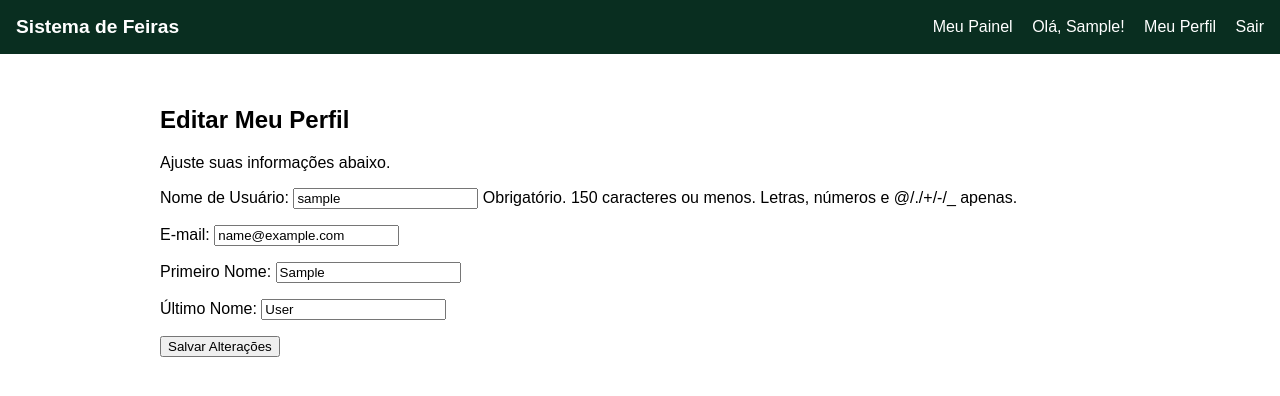
After one commit to jm-236/trabalho-ES, a Django app: page /perfil/ in a window 1280 px wide. The commit adds this page. Shown: the top 396 px of the page. Run offline with Django 5.2, Linux system fonts and the light colour scheme; the visitor is signed in with stand-in values (Sample User, id 1).

Commit message:
Feat: telas de edição de perfil

```diff
--- a/sistema_de_gestao_de_feiras/core/forms.py
+++ b/sistema_de_gestao_de_feiras/core/forms.py
@@ -1,5 +1,6 @@
 from django import forms
 from django.contrib.auth.models import User
+from django.contrib.auth.forms import UserChangeForm
 from .models import Expositor, Organizador, Feira, Produto
 from django.db import transaction
 
@@ -98,4 +99,27 @@ class ProdutoForm(forms.ModelForm):
             'quantidade': 'Quantidade em Estoque',
         }
 
+class ExpositorProfileForm(forms.ModelForm):
+    class Meta:
+        model = Expositor
+        # Inclua apenas os campos que o expositor pode editar
+        fields = ['usuario', 'contato', 'descricao']
+
+class CustomUserChangeForm(UserChangeForm):
+    # Removemos o campo de senha e seu texto de ajuda deste formulário.
+    # A troca de senha deve ser um processo separado.
+    password = None
+
+    class Meta:
+        model = User
+        # AQUI ESTÁ A MÁGICA: definimos EXATAMENTE os campos que queremos mostrar.
+        fields = ('username', 'email', 'first_name', 'last_name')
+        # E podemos traduzir os rótulos (labels) para português.
+        labels = {
+            'username': 'Nome de Usuário',
+            'email': 'E-mail',
+            'first_name': 'Primeiro Nome',
+            'last_name': 'Último Nome',
+        }
+
 # A CLASSE 'ExpositorFeirasForm' FOI REMOVIDA DAQUI, POIS ESTAVA INCORRETA.
--- a/sistema_de_gestao_de_feiras/core/templates/core/base.html
+++ b/sistema_de_gestao_de_feiras/core/templates/core/base.html
@@ -20,6 +20,11 @@
             {% if user.is_authenticated %}
                 <a href="{% url 'dashboard' %}" style="margin-right: 15px;">Meu Painel</a>
                 <span>Olá, {{ user.first_name|default:user.username }}!</span>
+                {% if 'Expositor' in user.groups.all.0.name %}
+                    <a href="{% url 'editar_perfil_expositor' %}" style="margin-left: 15px;">Meu Perfil</a>
+                {% else %}
+                    <a href="{% url 'editar_perfil' %}" style="margin-left: 15px;">Meu Perfil</a>
+                {% endif %}
                 <form action="{% url 'logout' %}" method="post" style="display: inline; margin-left: 15px;">
                     {% csrf_token %}
                     <button type="submit" style="background: none; border: none; color: white; cursor: pointer; padding: 0; font-size: inherit; font-family: inherit;">
--- /dev/null
+++ b/sistema_de_gestao_de_feiras/core/templates/core/editar_perfil.html
@@ -0,0 +1,19 @@
+{% extends 'core/base.html' %}
+{% block title %}Editar Perfil{% endblock %}
+
+{% block content %}
+    <h2>Editar Meu Perfil</h2>
+    <p>Ajuste suas informações abaixo.</p>
+
+    {% if messages %}
+        {% for message in messages %}
+            <div style="color: green; border: 1px solid green; padding: 10px; margin-bottom: 10px;">{{ message }}</div>
+        {% endfor %}
+    {% endif %}
+
+    <form method="post">
+        {% csrf_token %}
+        {{ form.as_p }}
+        <button type="submit">Salvar Alterações</button>
+    </form>
+{% endblock %}
--- a/sistema_de_gestao_de_feiras/core/urls.py
+++ b/sistema_de_gestao_de_feiras/core/urls.py
@@ -30,4 +30,8 @@ urlpatterns = [
     path('expositor/produto/editar/<int:produto_id>/', views.produto_editar, name='produto_editar'),
     path('expositor/produto/excluir/<int:produto_id>/', views.produto_excluir, name='produto_excluir'),
     path('expositor/feiras/', views.expositor_gerenciar_feiras, name='expositor_gerenciar_feiras'),
+
+    # TElas de edição de perfil
+    path('perfil/', views.editar_perfil, name='editar_perfil'),
+    path('perfil/expositor/', views.editar_perfil_expositor, name='editar_perfil_expositor'),
 ]
--- a/sistema_de_gestao_de_feiras/core/views.py
+++ b/sistema_de_gestao_de_feiras/core/views.py
@@ -1,10 +1,11 @@
 from django.shortcuts import render, get_object_or_404, redirect
 from django.contrib.auth import login
 from .models import Feira, Expositor, Organizador, Ingresso, Produto
-from .forms import CadastroForm, FeiraForm, ProdutoForm
+from .forms import CadastroForm, FeiraForm, ProdutoForm, ExpositorProfileForm
 from django.db.models import Q
 from django.contrib.auth.decorators import login_required
 from django.contrib import messages
+from .forms import CustomUserChangeForm # Importe o novo form
 
 def pagina_inicial(request):
     busca = request.GET.get('busca', '')
@@ -190,3 +191,43 @@ def expositor_gerenciar_feiras(request):
         'outras_feiras': outras_feiras,
     }
     return render(request, 'core/expositor_gerenciar_feiras.html', context)
+
+@login_required
+def editar_perfil(request):
+    if request.method == 'POST':
+        # Use o formulário personalizado
+        form = CustomUserChangeForm(request.POST, instance=request.user)
+        if form.is_valid():
+            form.save()
+            messages.success(request, 'Seu perfil foi atualizado com sucesso!')
+            return redirect('inicio')
+    else:
+        # Use o formulário personalizado
+        form = CustomUserChangeForm(instance=request.user)
+
+    return render(request, 'core/editar_perfil.html', {'form': form})
+
+@login_required
+def editar_perfil_expositor(request):
+    expositor_profile = Expositor.objects.get(usuario=request.user)
+
+    if request.method == 'POST':
+        # Use o formulário personalizado aqui também
+        user_form = CustomUserChangeForm(request.POST, instance=request.user)
+        profile_form = ExpositorProfileForm(request.POST, instance=expositor_profile)
+
+        if user_form.is_valid() and profile_form.is_valid():
+            user_form.save()
+            profile_form.save()
+            messages.success(request, 'Seu perfil de expositor foi atualizado com sucesso!')
+            return redirect('inicio')
+    else:
+        # E aqui
+        user_form = CustomUserChangeForm(instance=request.user)
+        profile_form = ExpositorProfileForm(instance=expositor_profile)
+
+    context = {
+        'user_form': user_form,
+        'profile_form': profile_form
+    }
+    return render(request, 'core/editar_perfil_expositor.html', context)
```
Also changed, not shown: sistema_de_gestao_de_feiras/core/templates/core/editar_perfil_expositor.html (added, +20 -0 lines), sistema_de_gestao_de_feiras/core/templates/core/registro.html (added, +20 -0 lines).
